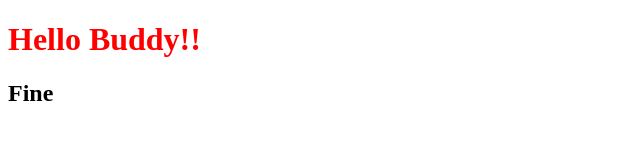
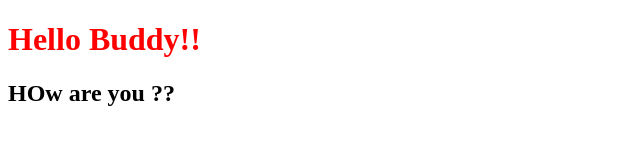
Before and after one commit to GauravSadvelkar23/practice, a plain HTML site: page index.html in a window 1280 px wide. Shown: the whole page, without its empty margins (0-640 px from the left). Drawn offline with Linux system fonts and the light colour scheme.

Commit message:
design change

```diff
--- a/index.html
+++ b/index.html
@@ -8,6 +8,6 @@
 </head>
 <body>
     <h1>Hello Buddy!!</h1>
-    <h2>Fine</h2>
+    <h2>HOw are you ??</h2>
 </body>
 </html>
```
